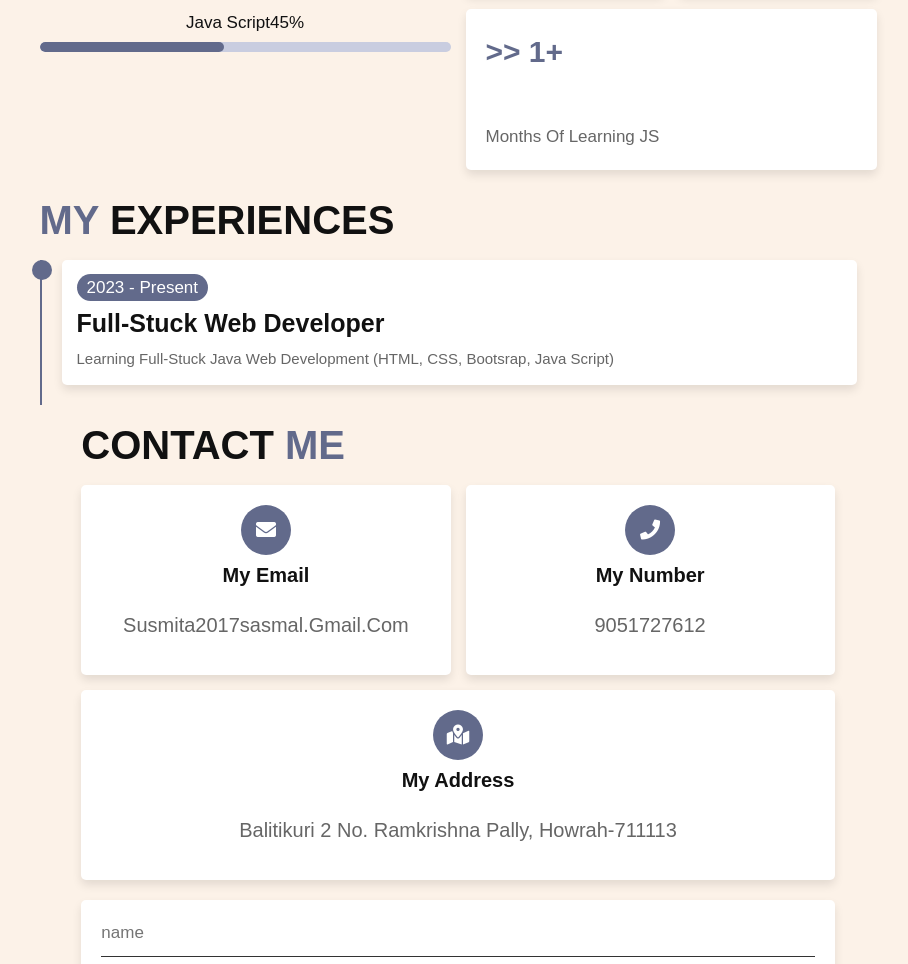
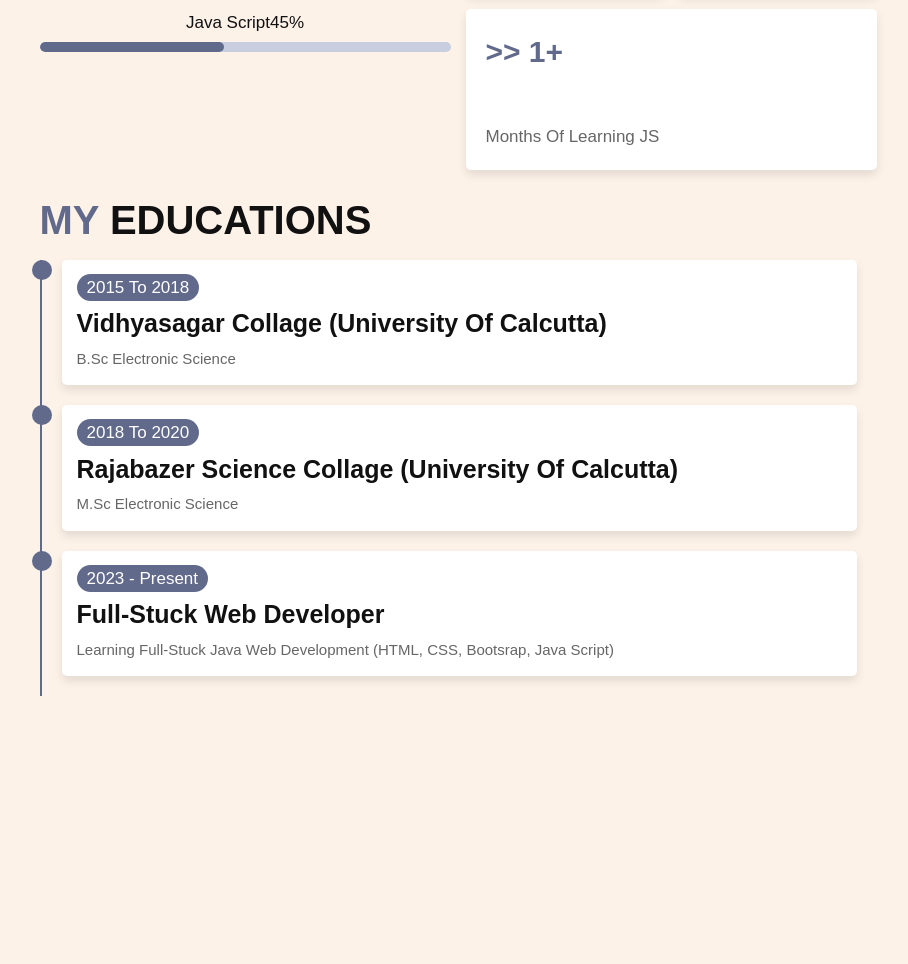
Before and after one commit to susmita23sasmal/portfolio.my, a plain HTML site: page index.html in a window 1280 px wide. Shown: the part 1836-2800 px from the top of the page, without its empty margins (357-1265 px from the left). Drawn offline with Linux system fonts and the light colour scheme; a web font is replaced by a local one.

Commit message:
my portfolio

```diff
--- a/index.html
+++ b/index.html
@@ -24,7 +24,7 @@
         <nav class="navbar">
             <a href="#home">home</a>
             <a href="#about">about</a>
-            <!--<a href="#education">education</a>-->
+            <a href="#education">education</a>
             <!--<a href="#project">project</a>-->
             <a href="#experience">experience</a>
             <!--<a href="#portfolio">portfolio</a>-->
@@ -149,18 +149,25 @@
     <!--service section starts-->
     <!--service section starts-->
 
-    <!--experience section starts-->
-    <section class="experience" id="experience">
+    <!--education section starts-->
+    <section class="education" id="education">
 
-        <h1 class="heading"> <span> my </span> experiences </h1>
+        <h1 class="heading"> <span> my </span> educations </h1>
         <div class="box-container">
-            <!--<div class="box">
+            <div class="box">
                 <div class="content">
-                    <span> 2021 - presenst</span>
-                    <h3> Calibration Engineer </h3>
-                    <p> Learn calibration process </p>
+                    <span> 2015 to 2018</span>
+                    <h3> Vidhyasagar Collage (university of calcutta) </h3>
+                    <p> b.sc electronic science </p>
                 </div>
-            </div>-->
+            </div>
+            <div class="box">
+                <div class="content">
+                    <span> 2018 to 2020 </span>
+                    <h3> Rajabazer Science Collage (university of calcutta) </h3>
+                    <p> m.sc electronic science </p>
+                </div>
+            </div>
             <div class="box">
                 <div class="content">
                     <span> 2023 - present</span>
@@ -169,6 +176,19 @@
                 </div>
             </div>
         </div>
+    </section>
+    <!--experience section starts-->
+    <section class="experience" id="experience">
+        <div class="box-container">
+            <div class="box">
+                <div class="content">
+                    <span> 2021 - present</span>
+                    <h3> Technocalibration Laboratory Private Limited </h3>
+                    <p> calibration enginner </p>
+                </div>
+            </div>
+        </div>
+    </section>
     <!--experience section starts-->
 
     <!--contact-->
@@ -202,7 +222,7 @@
                 <textarea placeholder="message" id="" cols="30" row="10"></textarea>
                 <input type="submit" class="btn" value="send message">
             </form>
-            <iframe class="map" src="https://www.google.com/maps/embed?pb=!1m14!1m12!1m3!1d920.7951693652026!2d88.29349493783795!3d22.60972726240058!2m3!1f0!2f0!3f0!3m2!1i1024!2i768!4f13.1!5e0!3m2!1sen!2sin!4v1687633282437!5m2!1sen!2sin"allowfullscreen="" loading="lazy" referrerpolicy="no-referrer-when-downgrade"></iframe>></iframe>" frameborder="0"></iframe>
+            <!--<iframe class="map" src="https://www.google.com/maps/embed?pb=!1m14!1m12!1m3!1d920.7951693652026!2d88.29349493783795!3d22.60972726240058!2m3!1f0!2f0!3f0!3m2!1i1024!2i768!4f13.1!5e0!3m2!1sen!2sin!4v1687633282437!5m2!1sen!2sin"allowfullscreen="" loading="lazy" referrerpolicy="no-referrer-when-downgrade"></iframe>></iframe>" frameborder="0"></iframe>-->
          </div>
 
     </section>
--- a/style.css
+++ b/style.css
@@ -335,6 +335,56 @@ header .follow a:hover{
     padding-top: 5rem;
 }
 
+.education .box-container{
+    /*display: flex;*/
+    flex-wrap: wrap;
+    /* gap:1.5rem;*/
+}
+
+.education .box-container .box{
+    position: relative;
+    flex: 1 1 33rem;
+    border-left: .2rem solid var(--main-color);
+    padding: 0 2rem 2rem 2rem;
+}
+
+.education .box-container .box::before{
+    content: '';
+    position: absolute;
+    top:0;
+    left:-1rem;
+    height: 2rem;
+    width: 2rem;
+    border-radius: 50%;
+    background: var(--main-color);
+}
+
+.education .box-container .box .content{
+    background: #fff;
+    padding: 1.5rem;
+    box-shadow: 0 .5rem 1rem rgba(0, 0, 0, .1);
+    border-radius: .5rem;
+}
+
+.education .box-container .box .content span{
+    color: #fff;
+    font-size: 1.7rem;
+    background: var(--main-color);
+    border-radius: 50rem;
+    padding: .4rem 1rem;
+}
+
+.education .box-container .box .content h3{
+    font-size: 2.5rem;
+    padding: .5rem 0;
+    color: #111;
+}
+
+.education .box-container .box .content p{
+    font-size: 1.5rem;
+    color: #666;
+}
+
 .experience .box-container{
     display: flex;
     flex-wrap: wrap;
```
Lines whose indentation alone changed are shown as unchanged.
